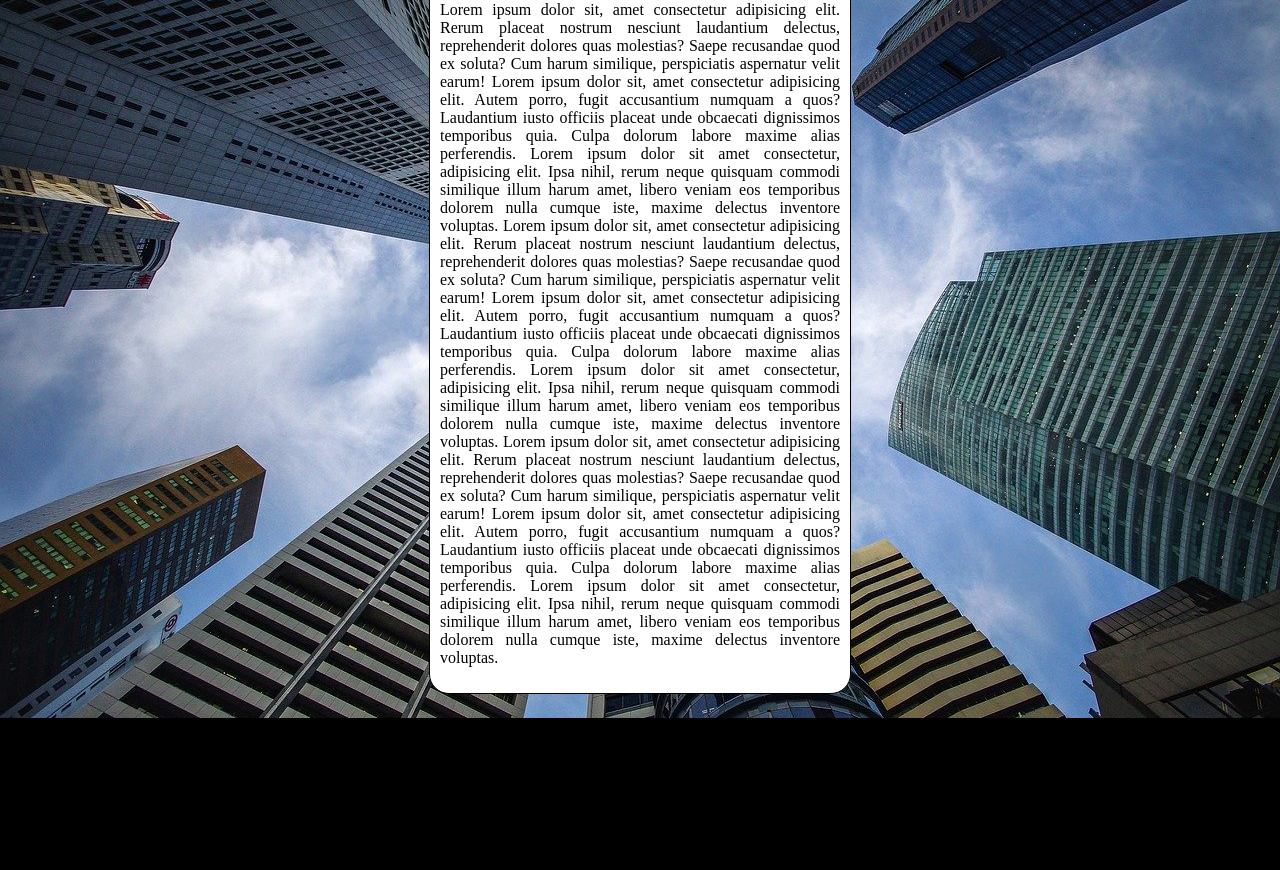
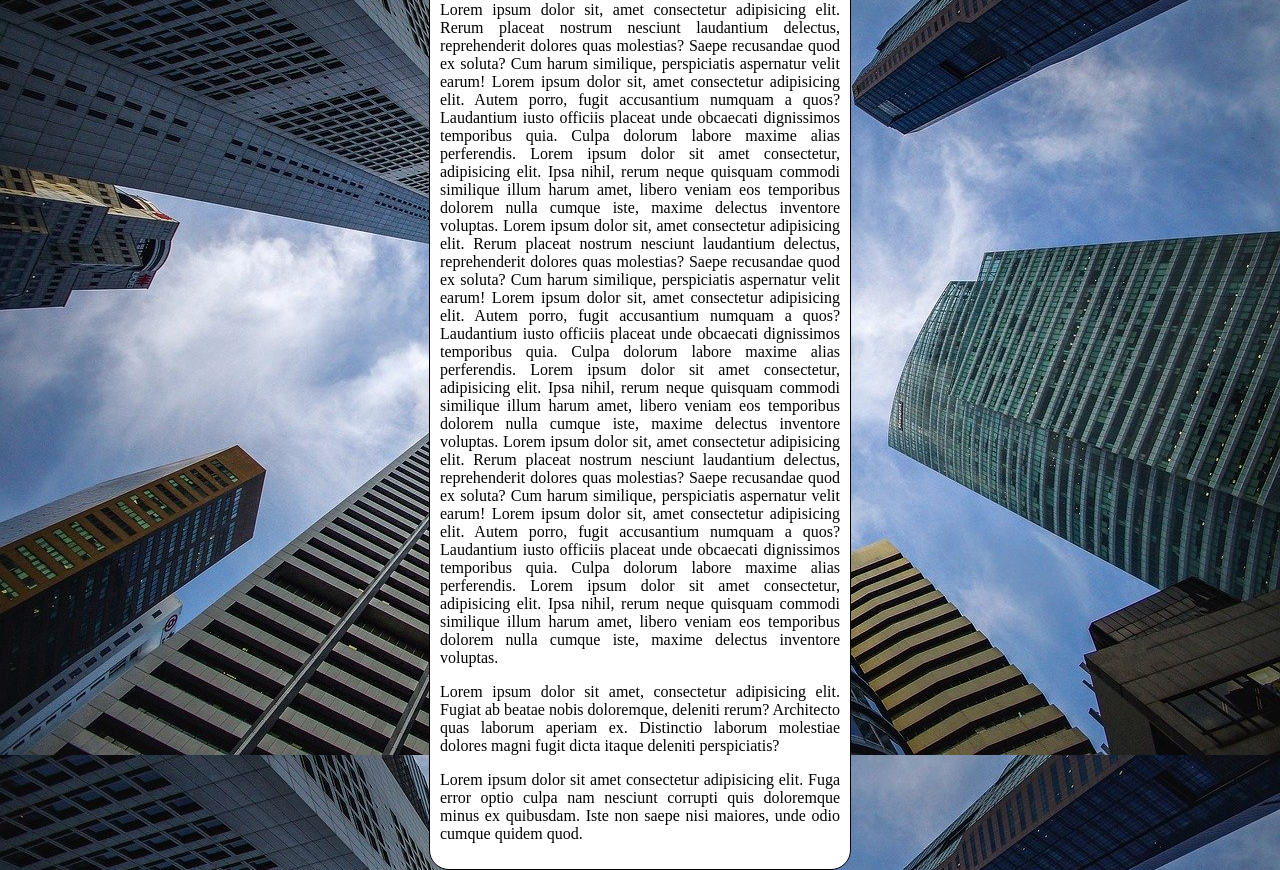
Before and after one commit to cadimrosalem/html-css, a plain HTML site: page exercícios/ex022/fundo006.html in a window 1280 px wide. Shown: the part 98-968 px from the top of the page. Before the commit the page ends 816 px from the top, so only its background shows below. Drawn offline with Linux system fonts and the light colour scheme.

Commit message:
atualizei o site

```diff
--- a/exercícios/ex022/fundo006.html
+++ b/exercícios/ex022/fundo006.html
@@ -3,20 +3,28 @@
 <head>
     <meta charset="UTF-8">
     <meta name="viewport" content="width=device-width, initial-scale=1.0">
-    <title>Document</title>
+    <title>Fundo fixo de tela</title>
     <style>
         body {
             height: 100vh;
-            background-color: black;
+            /*background-color: black;
             background-image: url(imagens/wallpaper002.jpg);
             background-position: center top;
             background-repeat: no-repeat;
+            background-size: cover;
+            background-attachment: fixed;*/
+
+            /* Shorthand - Background
+                color > image > position > repeat > [size] > attachment
+            */
+
+            background: black url('imagens/wallpaper002.jpg') center center fixed;
             background-size: cover;
         }
 
         main {
             background-color: white;
-            width: 400px;
+            max-width: 400px;
             padding: 10px;
             margin: auto;
             border: 1px solid black;
@@ -34,6 +42,8 @@
         <p>Lorem ipsum dolor sit, amet consectetur adipisicing elit. Rerum placeat nostrum nesciunt laudantium delectus, reprehenderit dolores quas molestias? Saepe recusandae quod ex soluta? Cum harum similique, perspiciatis aspernatur velit earum! Lorem ipsum dolor sit, amet consectetur adipisicing elit. Autem porro, fugit accusantium numquam a quos? Laudantium iusto officiis placeat unde obcaecati dignissimos temporibus quia. Culpa dolorum labore maxime alias perferendis. Lorem ipsum dolor sit amet consectetur, adipisicing elit. Ipsa nihil, rerum neque quisquam commodi similique illum harum amet, libero veniam eos temporibus dolorem nulla cumque iste, maxime delectus inventore voluptas.
         Lorem ipsum dolor sit, amet consectetur adipisicing elit. Rerum placeat nostrum nesciunt laudantium delectus, reprehenderit dolores quas molestias? Saepe recusandae quod ex soluta? Cum harum similique, perspiciatis aspernatur velit earum! Lorem ipsum dolor sit, amet consectetur adipisicing elit. Autem porro, fugit accusantium numquam a quos? Laudantium iusto officiis placeat unde obcaecati dignissimos temporibus quia. Culpa dolorum labore maxime alias perferendis. Lorem ipsum dolor sit amet consectetur, adipisicing elit. Ipsa nihil, rerum neque quisquam commodi similique illum harum amet, libero veniam eos temporibus dolorem nulla cumque iste, maxime delectus inventore voluptas.
         Lorem ipsum dolor sit, amet consectetur adipisicing elit. Rerum placeat nostrum nesciunt laudantium delectus, reprehenderit dolores quas molestias? Saepe recusandae quod ex soluta? Cum harum similique, perspiciatis aspernatur velit earum! Lorem ipsum dolor sit, amet consectetur adipisicing elit. Autem porro, fugit accusantium numquam a quos? Laudantium iusto officiis placeat unde obcaecati dignissimos temporibus quia. Culpa dolorum labore maxime alias perferendis. Lorem ipsum dolor sit amet consectetur, adipisicing elit. Ipsa nihil, rerum neque quisquam commodi similique illum harum amet, libero veniam eos temporibus dolorem nulla cumque iste, maxime delectus inventore voluptas.
+        <p>Lorem ipsum dolor sit amet, consectetur adipisicing elit. Fugiat ab beatae nobis doloremque, deleniti rerum? Architecto quas laborum aperiam ex. Distinctio laborum molestiae dolores magni fugit dicta itaque deleniti perspiciatis?</p>
+        <p>Lorem ipsum dolor sit amet consectetur adipisicing elit. Fuga error optio culpa nam nesciunt corrupti quis doloremque minus ex quibusdam. Iste non saepe nisi maiores, unde odio cumque quidem quod.</p>
         </p>
     </main>
 </body>
```
